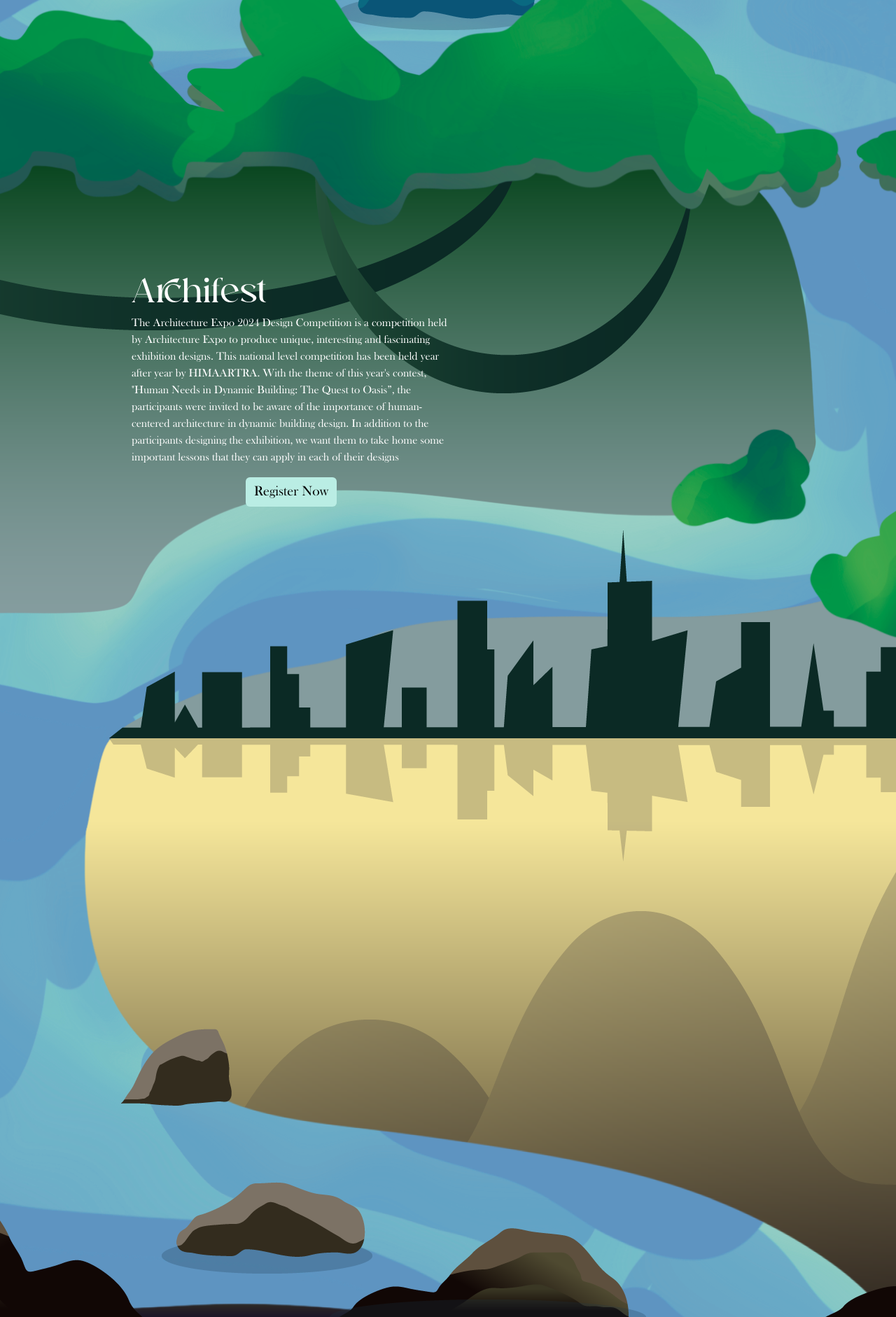
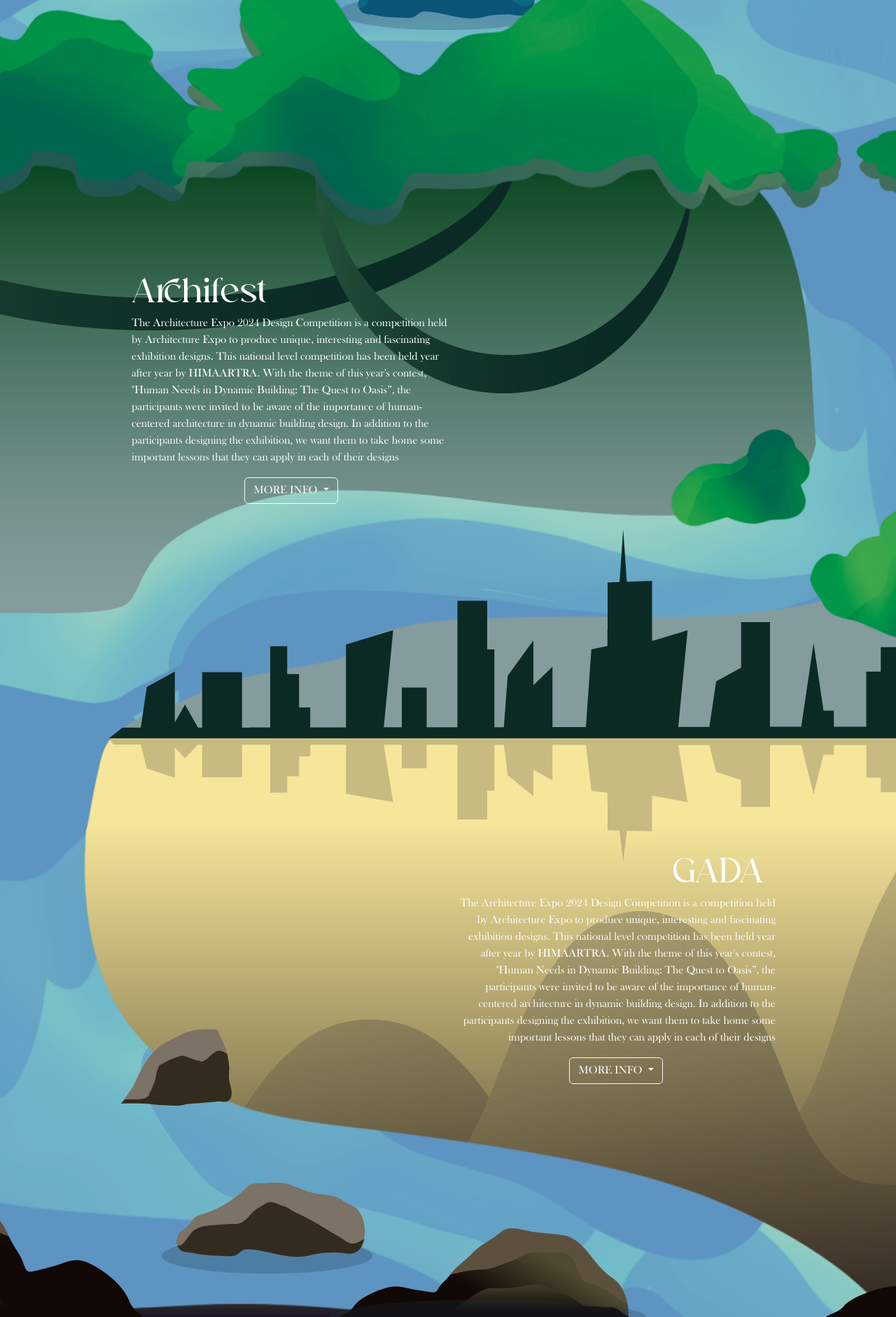
Before and after one commit to IT-ArchiExpo-2024/AE24, a PHP site: page /test.php in a window 1280 px wide. Shown: the part 3920-5802 px from the top of the page at 70% size. Run offline with PHP 8.4, Linux system fonts and the light colour scheme; some web fonts are replaced.

Commit message:
gabung punya jev

```diff
--- a/archifest.php
+++ b/archifest.php
@@ -36,8 +36,15 @@
                 in dynamic building design. In addition to the participants designing the exhibition, we want them to
                 take home some important lessons that they can apply in each of their designs
             </span>
-            <div class="mt-3">
-                <button class="btn custom-button-sla">Register Now</button>
+            <div class="dropdown pt-3">
+                <button class="btn btn-outline-light dropdown-toggle" type="button" data-bs-toggle="dropdown"
+                    aria-expanded="false">
+                    MORE INFO
+                </button>
+                <ul class="dropdown-menu dropdown-menu-secondary">
+                    <li><a class="dropdown-item" href="#">REGIST NOW</a></li>
+                    <li><a class="dropdown-item" href="#">TIMELINE & CONTACT</a></li>
+                </ul>
             </div>
         </div>
     </div>
--- /dev/null
+++ b/asf.php
@@ -0,0 +1,94 @@
+<!DOCTYPE html>
+<html lang="en">
+
+<head>
+    <meta charset="UTF-8">
+    <title>ARCHIEXPO 2024</title>
+    <link rel="shortcut icon" type="image/x-icon" href="assets/LOGO ARCHIEXPO.png" />
+
+    <style>
+        @font-face {
+            font-family: JustCosmic;
+            src: url('assets/fonts/Just Cosmic.otf');
+        }
+
+        @font-face {
+            font-family: Aurora;
+            src: url('assets/fonts/Aurora.otf');
+        }
+
+        .container {
+            min-width: 100%;
+            min-height: 100vh;
+        }
+
+        .card {
+            background-color: rgba(0, 0, 0, 0);
+            border-color: rgba(0, 0, 0, 0);
+        }
+
+        h5 {
+            font-family: Aurora;
+        }
+
+        p,
+        .dropdown {
+            font-family: Baskerville;
+        }
+    </style>
+</head>
+
+<body>
+    <div class="space"></div>
+    <div class="row d-flex align-items-center justify-content-start w-75 mx-auto">
+        <div class="col-12 d-flex align-items-center justify-content-start text-start ms-3">
+            <h1 class="desc">
+                <span class="subJudul tw">ASF</span>
+            </h1>
+        </div>
+
+        <div class="col-lg-6 ms-3 md-8 d-flex flex-column align-items-center justify-content-start ms-2 text-start">
+            <span class="keterangan tw">
+                The Architecture Expo 2024 Design Competition is a competition held by Architecture Expo to produce
+                unique, interesting and fascinating exhibition designs. This national level competition has been held
+                year
+                after year by HIMAARTRA. With the theme of this year's contest, "Human Needs in Dynamic Building: The
+                Quest to Oasis”, the participants were invited to be aware of the importance of human-centered
+                architecture
+                in dynamic building design. In addition to the participants designing the exhibition, we want them to
+                take home some important lessons that they can apply in each of their designs
+            </span>
+            <div class="dropdown pt-3">
+                <button class="btn btn-outline-light dropdown-toggle" type="button" data-bs-toggle="dropdown"
+                    aria-expanded="false">
+                    MORE INFO
+                </button>
+                <ul class="dropdown-menu dropdown-menu-secondary">
+                    <li><a class="dropdown-item" href="#">REGIST NOW</a></li>
+                    <li><a class="dropdown-item" href="#">TIMELINE & CONTACT</a></li>
+                </ul>
+            </div>
+        </div>
+    </div>
+    <!-- <div class="container">
+        <div class="row col-12 col-md-4">
+            <div class="card" style="width: 40vh;">
+                <div class="card-body">
+                    <h5 class="card-title">ASF</h5>
+                    <p class="card-text">The Architecture Expo 2024 Design Competition is a competition held by Architecture Expo to produce unique, interesting and fascinating exhibition designs. This national level competition has been held year after year by HIMAARTRA. With the theme of this year's contest, "Human Needs in Dynamic Building: The Quest to Oasis", the participants were invited to be aware of the importance of human-centered architecture in dynamic building design. In addition to the participants designing the exhibiton. we want them to take home some important lessons that they can apply in each of their designs</p>
+                    <div class="dropdown">
+                        <button class="btn btn-outline-dark dropdown-toggle" type="button" data-bs-toggle="dropdown" aria-expanded="false">
+                            MORE INFO
+                        </button>
+                        <ul class="dropdown-menu dropdown-menu-dark">
+                            <li><a class="dropdown-item" href="#">REGIST NOW</a></li>
+                            <li><a class="dropdown-item" href="#">TIMELINE & CONTACT</a></li>
+                        </ul>
+                    </div>
+                </div>
+            </div>
+        </div>
+    </div> -->
+</body>
+
+</html>
--- /dev/null
+++ b/gada.php
@@ -0,0 +1,94 @@
+<!DOCTYPE html>
+<html lang="en">
+
+<head>
+    <meta charset="UTF-8">
+    <title>ARCHIEXPO 2024</title>
+    <link rel="shortcut icon" type="image/x-icon" href="assets/LOGO ARCHIEXPO.png" />
+
+    <style>
+        @font-face {
+            font-family: JustCosmic;
+            src: url('assets/fonts/Just Cosmic.otf');
+        }
+
+        @font-face {
+            font-family: Aurora;
+            src: url('assets/fonts/Aurora.otf');
+        }
+
+        .container {
+            min-width: 100%;
+            min-height: 100vh;
+        }
+
+        .card {
+            background-color: rgba(0, 0, 0, 0);
+            border-color: rgba(0, 0, 0, 0);
+        }
+
+        h5 {
+            font-family: Aurora;
+        }
+
+        p,
+        .dropdown {
+            font-family: Baskerville;
+        }
+    </style>
+</head>
+
+<body>
+    <div class="space"></div>
+    <div class="row d-flex align-items-center justify-content-end w-75 mx-auto">
+        <div class="col-12 d-flex align-items-center justify-content-end text-end me-3">
+            <h1 class="desc">
+                <span class="subJudul tw">GADA</span>
+            </h1>
+        </div>
+
+        <div class="col-lg-6 ms-3 md-8 d-flex flex-column align-items-center justify-content-start ms-2 text-end">
+            <span class="keterangan tw">
+                The Architecture Expo 2024 Design Competition is a competition held by Architecture Expo to produce
+                unique, interesting and fascinating exhibition designs. This national level competition has been held
+                year
+                after year by HIMAARTRA. With the theme of this year's contest, "Human Needs in Dynamic Building: The
+                Quest to Oasis”, the participants were invited to be aware of the importance of human-centered
+                architecture
+                in dynamic building design. In addition to the participants designing the exhibition, we want them to
+                take home some important lessons that they can apply in each of their designs
+            </span>
+            <div class="dropdown pt-3">
+                <button class="btn btn-outline-light dropdown-toggle" type="button" data-bs-toggle="dropdown"
+                    aria-expanded="false">
+                    MORE INFO
+                </button>
+                <ul class="dropdown-menu dropdown-menu-secondary">
+                    <li><a class="dropdown-item" href="#">REGIST NOW</a></li>
+                    <li><a class="dropdown-item" href="#">TIMELINE & CONTACT</a></li>
+                </ul>
+            </div>
+        </div>
+    </div>
+    <!-- <div class="container">
+        <div class="row col-12 col-md-4">
+            <div class="card" style="width: 40vh;">
+                <div class="card-body">
+                    <h5 class="card-title">ASF</h5>
+                    <p class="card-text">The Architecture Expo 2024 Design Competition is a competition held by Architecture Expo to produce unique, interesting and fascinating exhibition designs. This national level competition has been held year after year by HIMAARTRA. With the theme of this year's contest, "Human Needs in Dynamic Building: The Quest to Oasis", the participants were invited to be aware of the importance of human-centered architecture in dynamic building design. In addition to the participants designing the exhibiton. we want them to take home some important lessons that they can apply in each of their designs</p>
+                    <div class="dropdown">
+                        <button class="btn btn-outline-dark dropdown-toggle" type="button" data-bs-toggle="dropdown" aria-expanded="false">
+                            MORE INFO
+                        </button>
+                        <ul class="dropdown-menu dropdown-menu-dark">
+                            <li><a class="dropdown-item" href="#">REGIST NOW</a></li>
+                            <li><a class="dropdown-item" href="#">TIMELINE & CONTACT</a></li>
+                        </ul>
+                    </div>
+                </div>
+            </div>
+        </div>
+    </div> -->
+</body>
+
+</html>
--- a/navbar.php
+++ b/navbar.php
@@ -116,16 +116,16 @@
                 <div class="collapse navbar-collapse" id="navbarNav">
                     <ul class="navbar-nav ms-auto">
                         <li class="nav-item">
-                            <a class="nav-link text-white" aria-current="page" href="#">HOME</a>
+                            <a class="nav-link text-white" aria-current="page" href="#home">HOME</a>
                         </li>
                         <li class="nav-item">
-                            <a class="nav-link text-white" href="#">ABOUT US</a>
+                            <a class="nav-link text-white" href="#about">ABOUT US</a>
                         </li>
                         <li class="nav-item">
-                            <a class="nav-link text-white" href="#">TIMELINE</a>
+                            <a class="nav-link text-white" href="#timeline">TIMELINE</a>
                         </li>
                         <li class="nav-item">
-                            <a class="nav-link text-white" href="#">MERCH</a>
+                            <a class="nav-link text-white" href="#merchs">MERCH</a>
                         </li>
                         <li class="nav-item dropdown navdrop">
                             <a class="nav-link dropdown-toggle" href="#" role="button" data-bs-toggle="dropdown"
@@ -134,10 +134,10 @@
                             </a>
                             <ul class="dropdown-menu dropdown-menu-end mt-lg-3">
                                 <li><a class="dropdown-item" href="#">Sayembara Archiexpo 23</a></li>
-                                <li><a class="dropdown-item" href="#">SAN xLKTI</a></li>
-                                <li><a class="dropdown-item" href="#">ArchFest</a></li>
-                                <li><a class="dropdown-item" href="#">GADA</a></li>
-                                <li><a class="dropdown-item" href="#">ASF</a></li>
+                                <li><a class="dropdown-item" href="#sanLKTI">SAN xLKTI</a></li>
+                                <li><a class="dropdown-item" href="#archifest">ArchFest</a></li>
+                                <li><a class="dropdown-item" href="#gada">GADA</a></li>
+                                <li><a class="dropdown-item" href="#asf">ASF</a></li>
                             </ul>
                         </li>
                     </ul>
--- a/san_lkti.php
+++ b/san_lkti.php
@@ -36,8 +36,15 @@
                 in dynamic building design. In addition to the participants designing the exhibition, we want them to
                 take home some important lessons that they can apply in each of their designs
             </span>
-            <div class="mt-3">
-                <button class="btn custom-button-sla">Register Now</button>
+            <div class="dropdown pt-3">
+                <button class="btn btn-outline-light dropdown-toggle" type="button" data-bs-toggle="dropdown"
+                    aria-expanded="false">
+                    MORE INFO
+                </button>
+                <ul class="dropdown-menu dropdown-menu-secondary">
+                    <li><a class="dropdown-item" href="#">REGIST NOW</a></li>
+                    <li><a class="dropdown-item" href="#">TIMELINE & CONTACT</a></li>
+                </ul>
             </div>
         </div>
     </div>
--- a/test.php
+++ b/test.php
@@ -330,7 +330,7 @@
 
     <?php include "navbar.php" ?>
 
-    <section class="home">
+    <section class="home" id="home">
         <div>
             <h1 class="title tw">
                 <div class="journey col">
@@ -354,7 +354,7 @@
         </div>
     </section>
 
-    <section class="about d-flex align-items-center  justify-content-center">
+    <section class="about d-flex align-items-center justify-content-center" id="about">
         <div class="row d-flex align-items-center justify-content-center w-75">
             <div class="col-12 d-flex align-items-center justify-content-center">
                 <h1 class="desc">
@@ -385,39 +385,39 @@
         </div>
     </section>
 
-    <section class="expo">
+    <section class="expo" id="expo">
 
     </section>
 
-    <section class="sanLKTI" style="padding-top: 10vh;">
+    <section class="sanLKTI" id="sanLKTI" style="padding-top: 10vh;">
         <?php include "san_lkti.php" ?>
     </section>
 
-    <section class="archifest" style="padding-top: 20vh;">
+    <section class="archifest" id="archifest" style="padding-top: 20vh;">
         <?php include "archifest.php" ?>
     </section>
 
-    <section class="gada">
+    <section class="gada" id="gada" style="padding-top: 20vh;">
+        <?php include "gada.php" ?>
+    </section>
+
+    <section class="asf" id="asf" style="padding-top: 20vh;">
+        <?php include "asf.php" ?>
+    </section>
+
+    <section class="timeline" id="timeline">
 
     </section>
 
-    <section class="asf">
+    <section class="kontak" id="kontak">
 
     </section>
 
-    <section class="timeline">
+    <section class="merchs" id="merchs">
 
     </section>
 
-    <section class="kontak">
-
-    </section>
-
-    <section class="merchs">
-
-    </section>
-
-    <section class="endsponsor">
+    <section class="endsponsor" id="endsponsor">
 
     </section>
 </body>
```
Also changed, not shown: kategori.php (deleted, +0 -117 lines).
